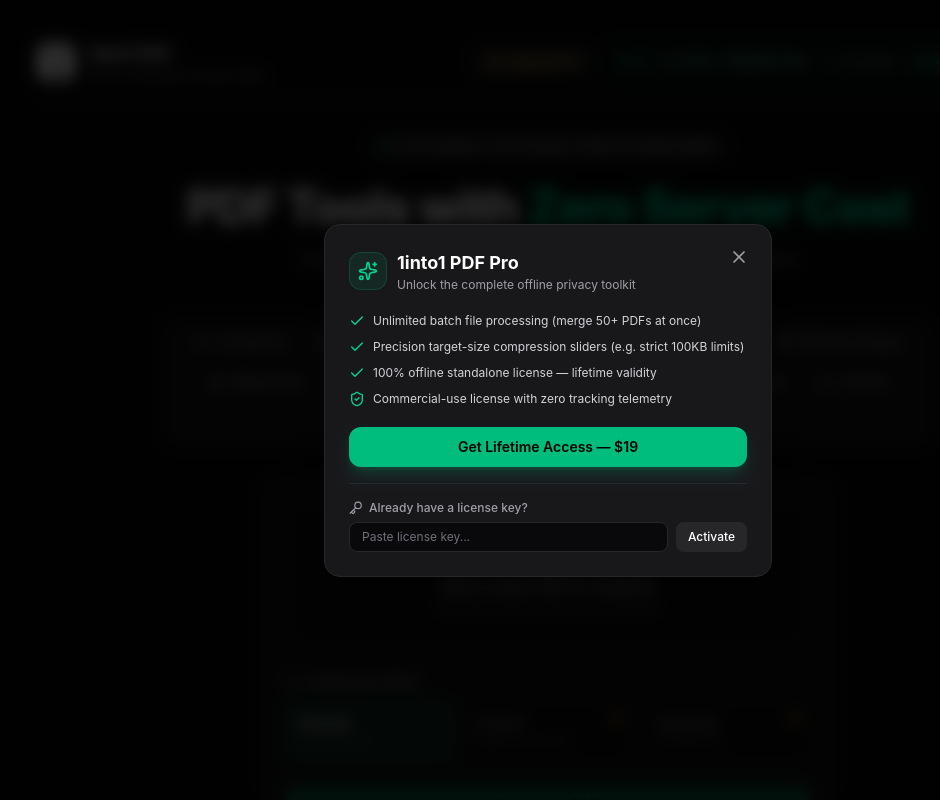
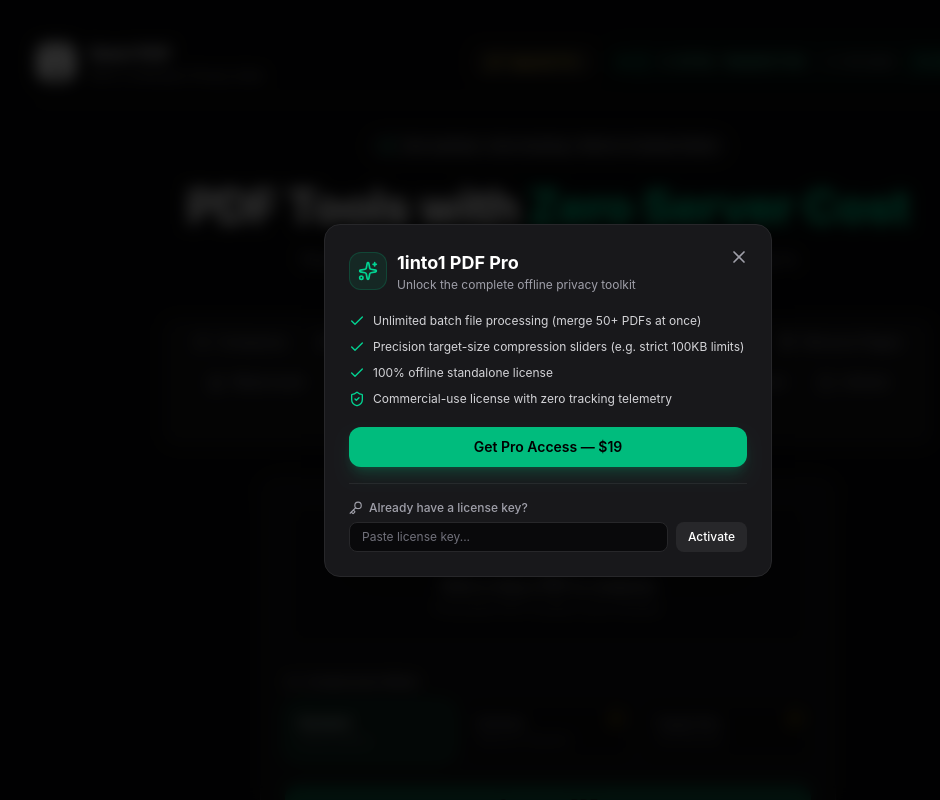
Before and after one commit to aniketgawandew65-pdf/privacy-pdf, a React (Vite) app: page / in a window 1280 px wide. Both pictures are taken after a click on the button "Upgrade Pro". Shown: the top 800 px of the page, without its empty margins (92-1032 px from the left). Built offline with nearby package versions, Linux system fonts and the light colour scheme.

Commit message:
feat: integrate live lemon squeezy checkout and add sitemap robots

```diff
--- a/src/components/ProModal.tsx
+++ b/src/components/ProModal.tsx
@@ -1,18 +1,17 @@
-import React, { useState } from 'react';
+import { useState } from 'react';
 import { X, Sparkles, Check, Key, ShieldCheck } from 'lucide-react';
 import { getLicenseStatus, activateLicenseKey, deactivateLicense, openCheckout } from '../utils/license';
 
 interface ProModalProps {
   isOpen: boolean;
   onClose: () => void;
-  // Replace with your real Lemon Squeezy checkout URL when generated
   checkoutUrl?: string;
 }
 
 export function ProModal({
   isOpen,
   onClose,
-  checkoutUrl = 'https://1into1.lemonsqueezy.com/buy/your-product-id?embed=1',
+  checkoutUrl = 'https://purple1into1.lemonsqueezy.com/checkout/buy/a7d4dced-b466-44c8-ad32-70aa434f2206?embed=1',
 }: ProModalProps) {
   const [licenseInput, setLicenseInput] = useState('');
   const [errorMsg, setErrorMsg] = useState('');
@@ -82,7 +81,7 @@ export function ProModal({
           </li>
           <li className="flex items-center gap-2">
             <Check className="w-4 h-4 text-emerald-400 shrink-0" />
-            <span>100% offline standalone license — lifetime validity</span>
+            <span>100% offline standalone license</span>
           </li>
           <li className="flex items-center gap-2">
             <ShieldCheck className="w-4 h-4 text-emerald-400 shrink-0" />
@@ -108,7 +107,7 @@ export function ProModal({
               onClick={() => openCheckout(checkoutUrl)}
               className="w-full py-2.5 px-4 rounded-xl bg-emerald-500 hover:bg-emerald-400 text-black text-sm font-semibold transition shadow-lg shadow-emerald-500/20 mb-4"
             >
-              Get Lifetime Access — $19
+              Get Pro Access — $19
             </button>
 
             {/* License Input Form */}
```
Also changed, not shown: public/robots.txt (added), 1 other file (tests, documents, lock files or other folders).
